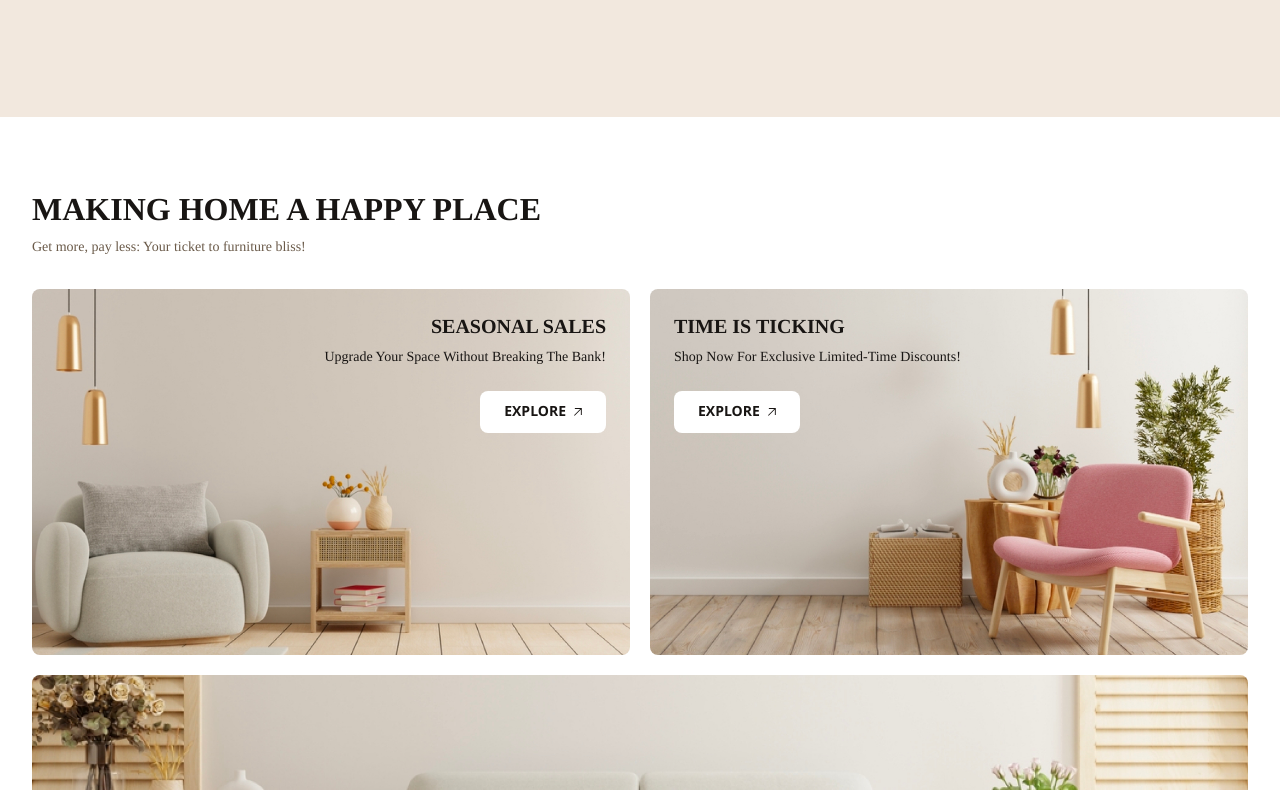
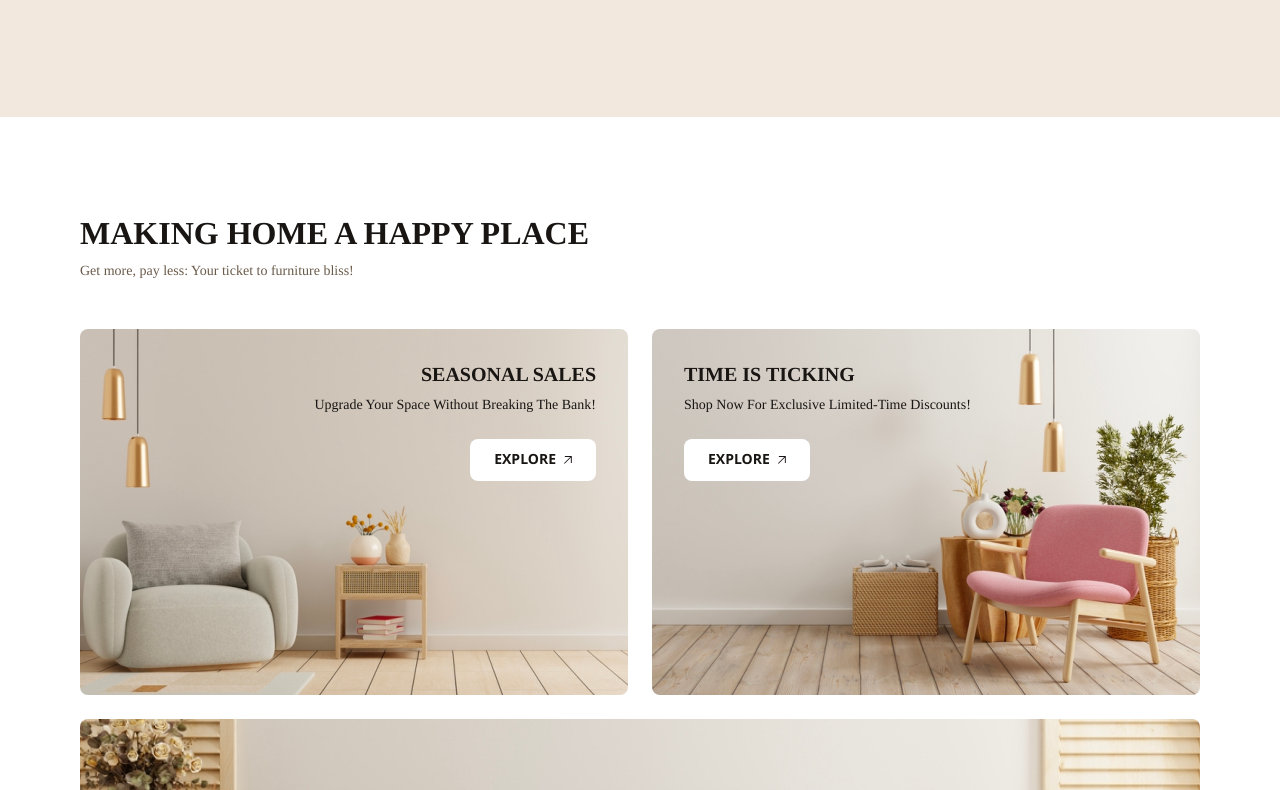
Before and after one commit to Edanriell/Decor, a Nuxt app in the folder Client/: page / in a window 1280 px wide. Shown: the part 2830-3620 px from the top of the page. Built offline with nearby package versions, Linux system fonts and the light colour scheme.

Commit message:
section desktop

```diff
--- a/Client/app/pages/index.vue
+++ b/Client/app/pages/index.vue
@@ -308,8 +308,8 @@
 			</dl>
 		</div>
 	</section>
-	<section class="pt-12 pl-4 pr-4 pb-12 md:pt-18 md:pl-8 md:pr-8 md:pb-18">
-		<header class="flex flex-col gap-1 mb-5 md:mb-8">
+	<section class="pt-12 pl-4 pr-4 pb-12 md:pt-18 md:pl-8 md:pr-8 md:pb-18 lg:pt-24 lg:pl-20 lg:pr-20 lg:pb-24">
+		<header class="flex flex-col gap-1 mb-5 md:mb-8 lg:mb-12">
 			<h2
 				class="mb-1 font-[Urbanist] font-semibold text-[1.25rem] leading-[1.4] uppercase text-(--colors-texts-text---high-emphasis) md:text-[1.5rem] lg:text-[2rem] lg:leading-[1.3]"
 			>
@@ -322,10 +322,10 @@
 			</p>
 		</header>
 		<ol
-			class="grid grid-cols-1 grid-rows-[14.25rem_14.25rem_14.25rem] gap-5 md:grid-rows-[22.875rem_26.25rem] md:grid-cols-2"
+			class="grid grid-cols-1 grid-rows-[14.25rem_14.25rem_14.25rem] gap-5 md:grid-rows-[22.875rem_26.25rem] md:grid-cols-2 lg:gap-6"
 		>
 			<li class="relative row-start-1 row-end-2 md:col-start-1 md:col-end-2">
-				<article class="h-full relative overflow-hidden rounded-lg pl-6 pr-6 pt-6 pb-21">
+				<article class="h-full relative overflow-hidden rounded-lg pl-6 pr-6 pt-6 pb-21 lg:p-8">
 					<div class="flex flex-col items-end">
 						<header class="flex flex-col gap-2 mb-6">
 							<h3
@@ -365,7 +365,7 @@
 				</article>
 			</li>
 			<li class="relative row-start-2 row-end-3 md:col-start-2 md:col-end-3 md:row-start-1 md:row-end-2">
-				<article class="h-full relative overflow-hidden rounded-lg pl-6 pr-6 pt-6 pb-16.5">
+				<article class="h-full relative overflow-hidden rounded-lg pl-6 pr-6 pt-6 pb-16.5 lg:p-8">
 					<div class="flex flex-col items-start">
 						<header class="flex flex-col gap-2 mb-6">
 							<h3
```
Also changed, not shown: 1 other file (tests, documents, lock files or other folders).
